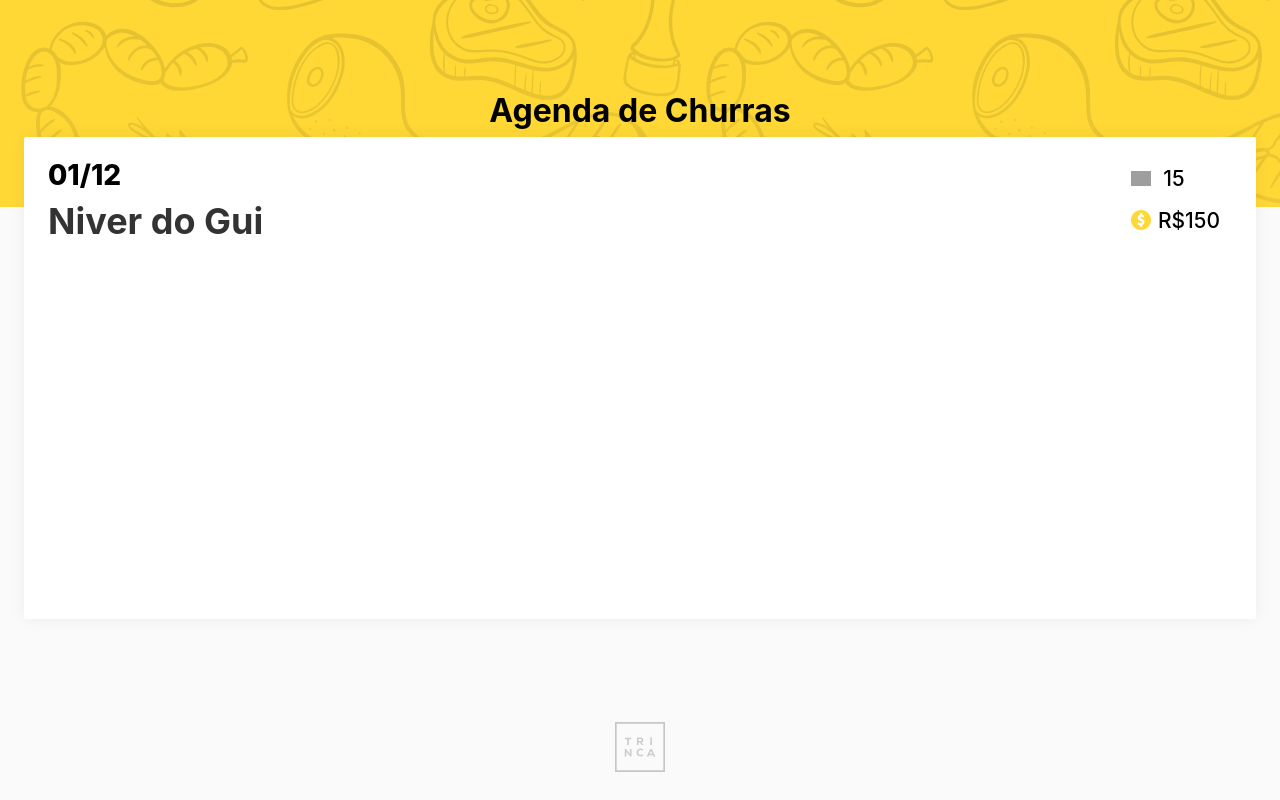
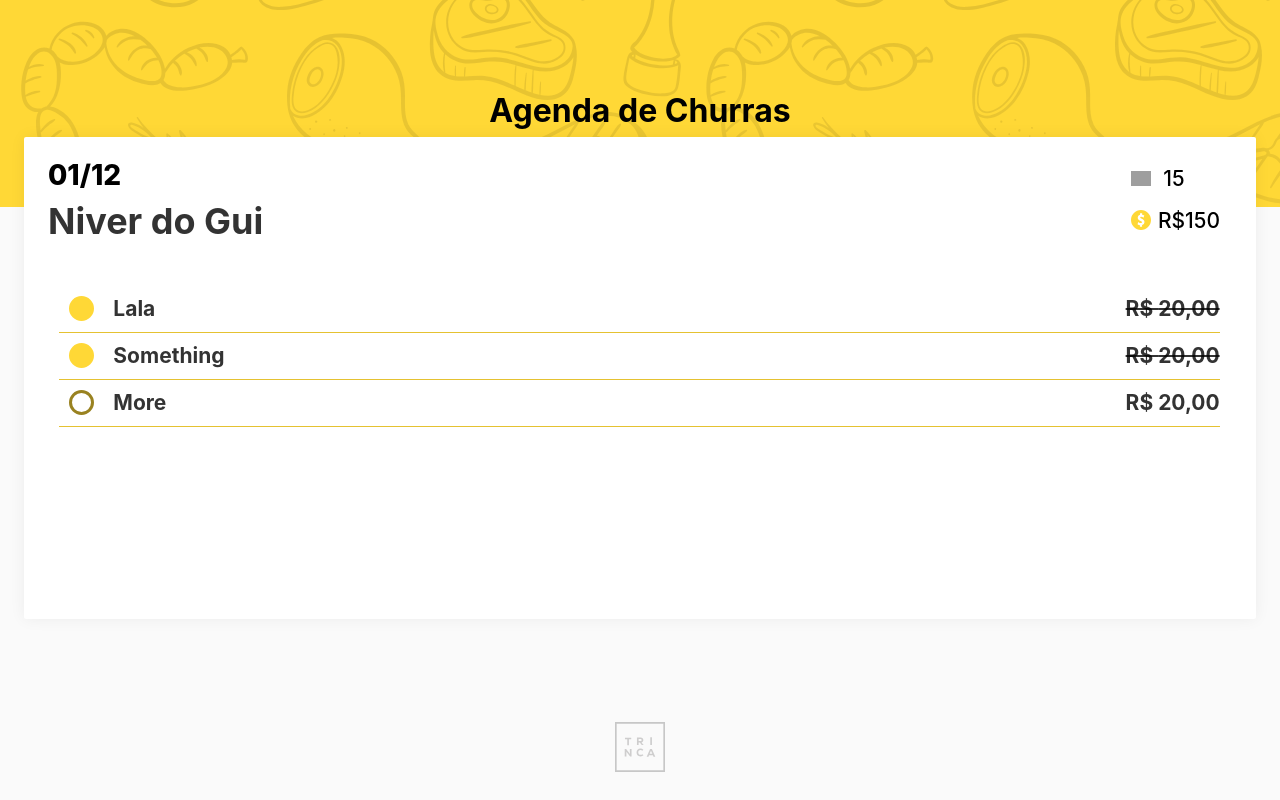
Before and after one commit to almeidajonathan42/projeto-churras, a React app: page / in a window 1280 px wide. Built offline with nearby package versions, Linux system fonts and the light colour scheme; grey boxes are pictures that could not be loaded.

Commit message:
Make DetailLine into a component

```diff
--- a/src/views/Detail.css
+++ b/src/components/DetailLine.css
@@ -6,7 +6,6 @@ input[type=checkbox] {
     background-color: #fff;
     /* Not removed via appearance */
     margin: 0;
-    cursor: pointer;
     content: "";
     width: 25px;
     height: 25px;
--- /dev/null
+++ b/src/components/DetailLine.js
@@ -0,0 +1,59 @@
+import "./DetailLine.css";
+
+function DetailLine(props) {
+  return (
+    <div
+      className="detail-line"
+      style={{
+        borderBottom: "1px solid rgba(229, 194, 49, 1)",
+        paddingBottom: "11px",
+        paddingLeft: "10px",
+        position: "relative",
+        display: "flex",
+        alignItems: "center",
+        marginTop: "10px",
+        cursor: "pointer",
+      }}
+      onClick={props.toggleChecked}
+    >
+      <input
+        style={{ cursor: "pointer" }}
+        type="checkbox"
+        className="person-checkbox-input"
+        checked={props.checked}
+      />
+      <label
+        style={{
+          fontWeight: "700",
+          fontSize: "21px",
+          color: "rgba(0, 0, 0, 0.8)",
+          marginLeft: "19px",
+          cursor: "pointer",
+          userSelect: "none"
+        }}
+      >
+        {props.name}
+      </label>
+
+      <p
+        style={{
+          margin: 0,
+          position: "absolute",
+          right: "0",
+          top: "0",
+          font: "Raleway",
+          fontWeight: "700",
+          fontSize: "21px",
+          color: "rgba(0, 0, 0, 0.8)",
+          textDecoration: props.checked ? "line-through" : "",
+          cursor: "pointer",
+          userSelect: "none"
+        }}
+      >
+        R$ {props.value}
+      </p>
+    </div>
+  );
+}
+
+export default DetailLine;
--- a/src/views/Detail.js
+++ b/src/views/Detail.js
@@ -1,6 +1,7 @@
 import people from "../assets/people.svg";
 import money from "../assets/money.svg";
-import bbqIconCircle from "../assets/bbqIconCircle.svg";
+import DetailLine from "../components/DetailLine";
+
 import { useState } from "react";
 
 function Detail() {
@@ -47,9 +48,17 @@ function Detail() {
             position: "relative",
             bottom: "70px",
             display: "flex",
-            justifyContent: "center",
+            justifyContent: "flex-start",
             alignItems: "center",
             flexDirection: "column",
+          }}
+        >
+          <div
+            className="detail-header"
+            style={{
+              width: "100%",
+              height: "105px",
+              marginBottom: "23px",
             }}
           >
             <p
@@ -65,6 +74,7 @@ function Detail() {
             >
               01/12
             </p>
+
             <p
               style={{
                 color: "rgba(0, 0, 0, 0.8)",
@@ -79,6 +89,7 @@ function Detail() {
             >
               Niver do Gui
             </p>
+
             <div
               style={{
                 position: "absolute",
@@ -135,7 +146,19 @@ function Detail() {
                   R$150
                 </p>
               </div>
+            </div>
+          </div>
 
+          <div
+            className="detail-body"
+            style={{
+              width: "99%",
+              paddingLeft: "11px",
+            }}
+          >
+            <DetailLine name={"Lala"} value={"20,00"} checked={true} toggleChecked={() => {console.log("toggle checked")}} />
+            <DetailLine name={"Something"} value={"20,00"} checked={true} toggleChecked={() => {console.log("toggle checked")}} />
+            <DetailLine name={"More"} value={"20,00"} checked={false} toggleChecked={() => {console.log("toggle checked")}} />
           </div>
         </div>
       </div>
```
Lines whose indentation alone changed are shown as unchanged.
